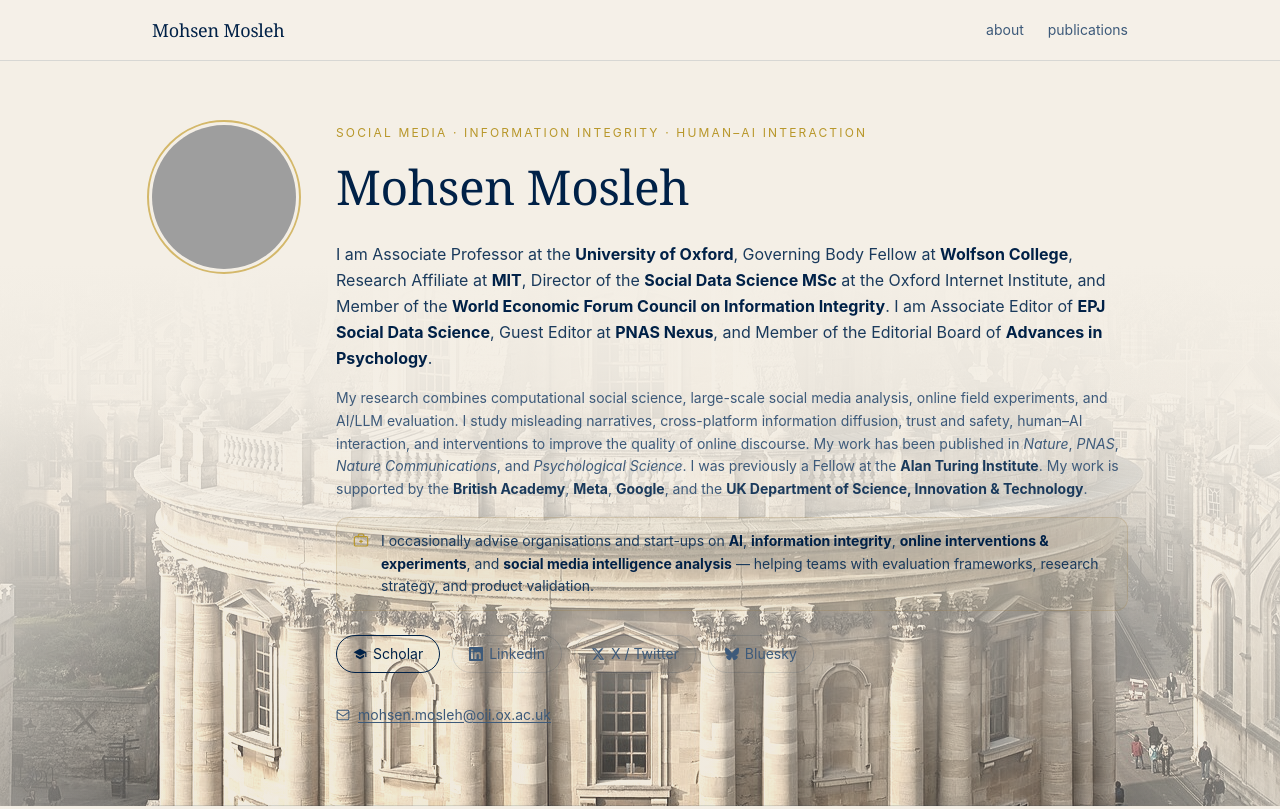
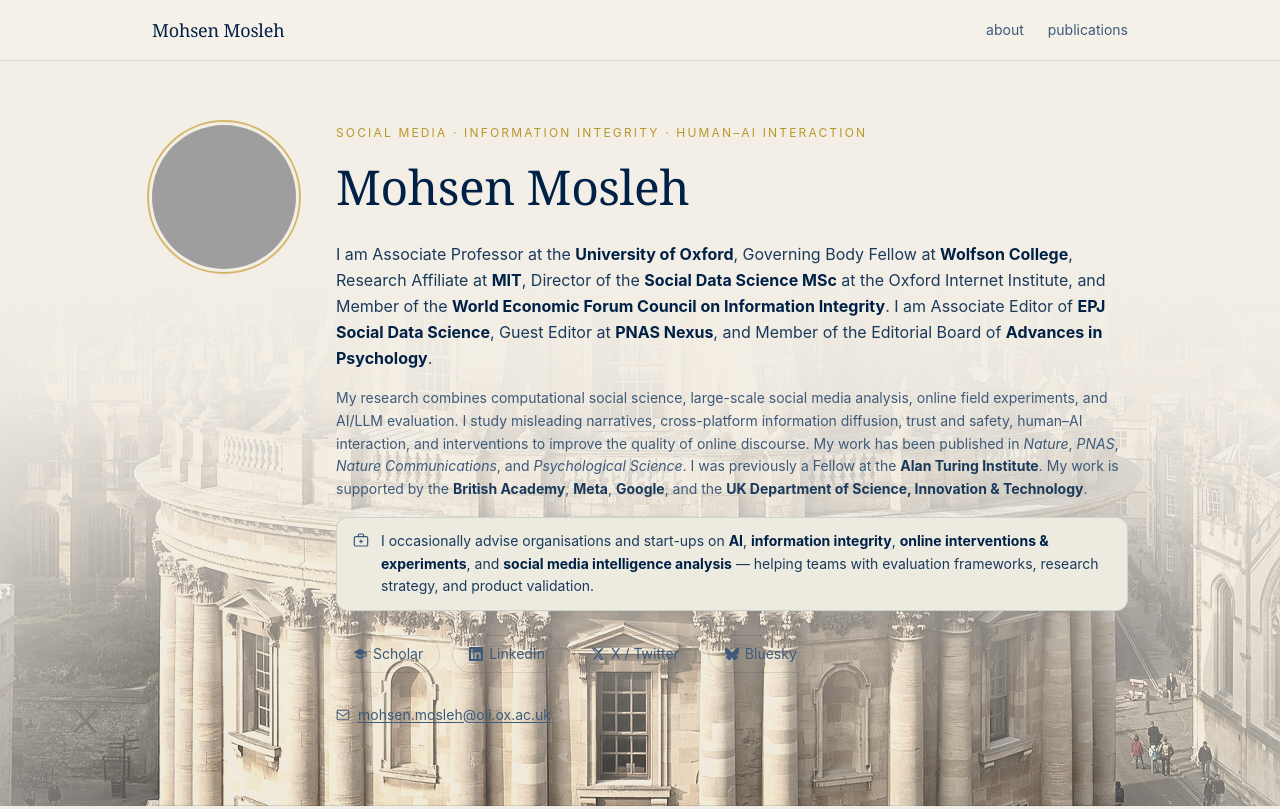
Before and after one commit to mmosleh/mmosleh.github.io, an Astro site in the folder claude/: page / in a window 1280 px wide. Shown: the top 809 px of the page. Built offline with nearby package versions, Linux system fonts and the light colour scheme; Astro itself is replaced by a stand-in of ours; grey boxes are pictures that could not be loaded.

Commit message:
Make consultancy box solid background, unify social link colors
Consultancy advisory box: switch from semi-transparent gold tint to solid
cream-card background for readability over the Oxford photo. Unify Scholar
button to match LinkedIn/X/Bluesky style (oxford-muted color, light border).

Co-Authored-By: Claude Sonnet 4.6 <noreply@anthropic.com>

```diff
--- a/claude/src/pages/index.astro
+++ b/claude/src/pages/index.astro
@@ -73,8 +73,8 @@ const pubs = (await getCollection("publications", ({ data }) => !data.draft && d
           </p>
 
           <!-- Advisory -->
-          <div class="rounded-xl px-4 py-3 mb-6 flex gap-3 items-start" style="background: rgba(154,123,63,0.07); border: 1px solid rgba(154,123,63,0.22);">
-            <svg class="shrink-0 mt-0.5" width="16" height="16" viewBox="0 0 24 24" fill="none" stroke="currentColor" stroke-width="1.8" stroke-linecap="round" stroke-linejoin="round" style="color: var(--color-gold)">
+          <div class="rounded-xl px-4 py-3 mb-6 flex gap-3 items-start" style="background: var(--color-cream-card); border: 1px solid var(--color-rule);">
+            <svg class="shrink-0 mt-0.5" width="16" height="16" viewBox="0 0 24 24" fill="none" stroke="currentColor" stroke-width="1.8" stroke-linecap="round" stroke-linejoin="round" style="color: var(--color-oxford-muted)">
               <rect x="2" y="7" width="20" height="14" rx="2"/>
               <path d="M16 7V5a2 2 0 00-2-2h-4a2 2 0 00-2 2v2"/>
               <line x1="12" y1="12" x2="12" y2="16"/>
@@ -94,7 +94,7 @@ const pubs = (await getCollection("publications", ({ data }) => !data.draft && d
           <div class="flex flex-wrap gap-3 text-sm mb-8">
             <a href={SCHOLAR_URL} target="_blank"
                class="flex items-center gap-1.5 px-4 py-2 rounded-full border transition-colors hover:bg-[var(--color-oxford)] hover:text-[var(--color-cream)] hover:border-[var(--color-oxford)]"
-               style="border-color: var(--color-oxford); color: var(--color-oxford)">
+               style="border-color: var(--color-rule); color: var(--color-oxford-muted)">
               <svg width="14" height="14" viewBox="0 0 24 24" fill="currentColor"><path d="M12 3L1 9l11 6 9-4.91V17h2V9L12 3zM5 13.18v4L12 21l7-3.82v-4L12 17l-7-3.82z"/></svg>
               Scholar
             </a>
```
